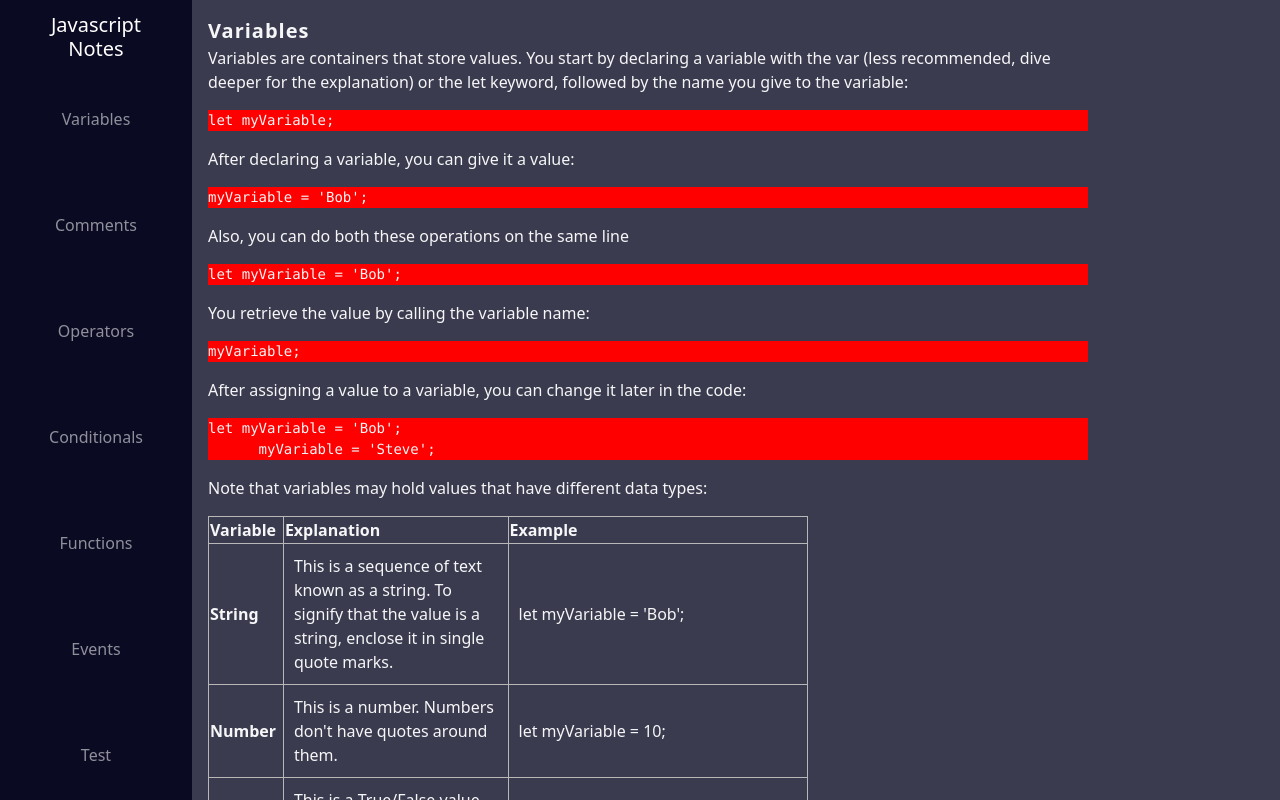
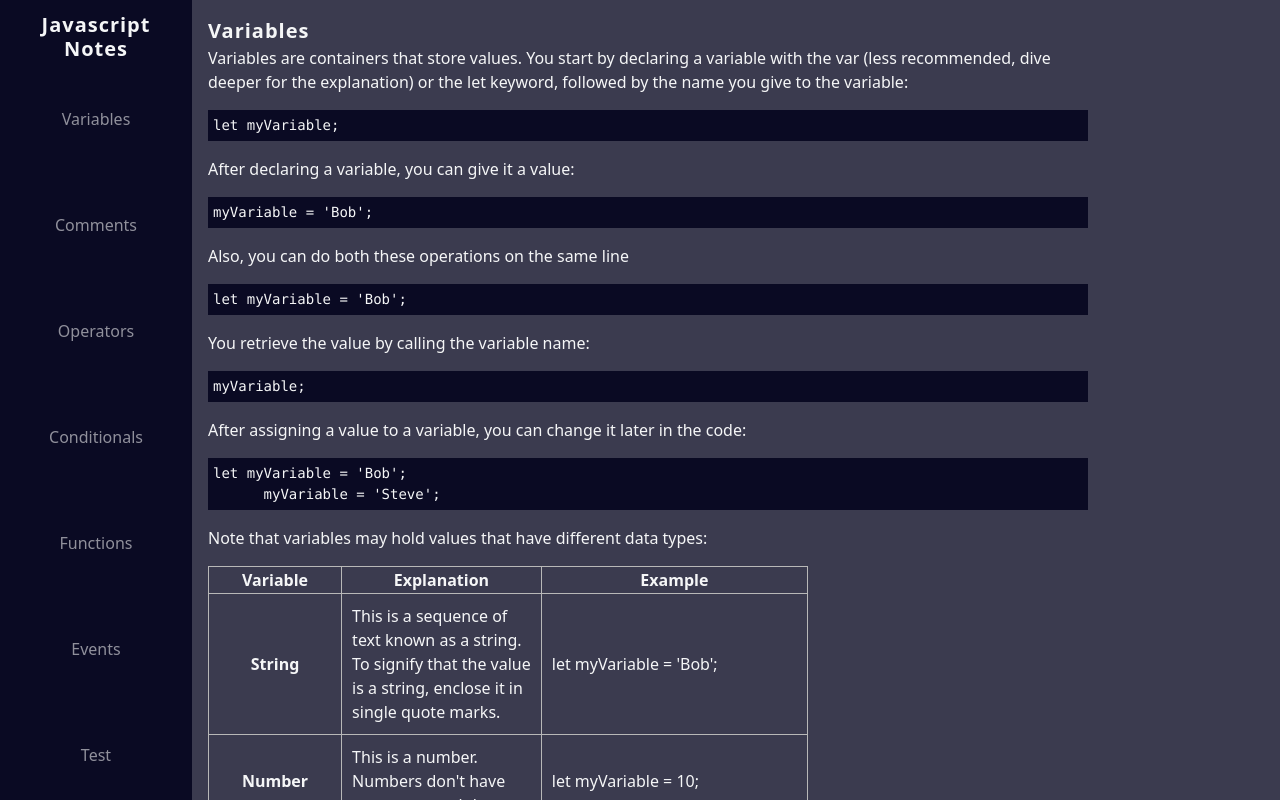
Before and after one commit to verdusco1/technical_documentation_page, a plain HTML site: page index.html in a window 1280 px wide. Shown: the top 800 px of the page. Drawn offline with nearby package versions, Linux system fonts and the light colour scheme.

Commit message:
Updated index.html and style.css

```diff
--- a/index.html
+++ b/index.html
@@ -11,9 +11,11 @@
     <title>Beginner's Notes for Javascript</title>
 </head>
 <body>
-    <nav id="nav-bar" class="navbar navbar-expand-md navbar-dark">
+    <nav id="navbar" class="navbar navbar-expand-md navbar-dark">
         <div class="container-fluid">
-          <span class="navbar-brand mb-0 h1">Javascript <br>Notes</span>
+          <span class="navbar-brand mb-0 h1">
+            <header>Javascript <br>Notes</header>
+          </span>
           <button class="navbar-toggler" type="button" data-bs-toggle="collapse" data-bs-target="#navbarSupportedContent" aria-controls="navbarSupportedContent" aria-expanded="false" aria-label="Toggle navigation">
             <span class="navbar-toggler-icon"></span>
           </button>
@@ -70,7 +72,7 @@
             </thread>
             <tbody>
               <tr>
-                <th scope="row">String</th>
+                <th scope="row" class="test">String</th>
                 <td> This is a sequence of text known as a string. To signify that the value is a string, enclose it in single quote marks.</td>
                 <td>let myVariable = 'Bob';</td>
               </tr>
--- a/style.css
+++ b/style.css
@@ -1,10 +1,11 @@
 body {
     background-color: #3b3b4f;
-    color: #f5f6f7!important;
+    color: #f5f6f7 !important;
   }
 
   @media screen and (min-width: 768px) {
-    .navbar, .navbar .container-fluid {
+    .navbar,
+    .navbar .container-fluid {
       background-color: #0a0a23;
       position: fixed;
       display: flex;
@@ -14,21 +15,18 @@ body {
       flex-direction: column !important;
       height: 100%;
       width: 15vw;
-
     }
 
     .navbar-nav {
       height: 100%;
-        display:flex;
+      display: flex;
       justify-content: space-around;
       flex-direction: column !important;
     }
 
-
     #main-doc {
       margin-left: 15vw;
-        padding:1rem 0rem 1rem 1rem;
-        background-color: ;
+      padding: 1rem 0rem 1rem 1rem;
       width: 70vw;
     }
 
@@ -40,7 +38,7 @@ body {
     }
 
     .navbar-brand {
-        margin: 0 auto
+      margin: 0 auto;
     }
   }
 
@@ -49,7 +47,6 @@ body {
       position: fixed;
       background-color: #0a0a23;
       width: 100%;
-
     }
 
     .nav-link {
@@ -60,49 +57,44 @@ body {
     }
 
     #main-doc {
-    background-color: ;
       padding: 5px;
-    width: ;
-
     }
   }
 
   .code-block {
-    background-color: red;
+    background-color: #0a0a23;
+    padding: 5px 0px 5px 5px;
   }
-
 
   /* table */
   td {
-    background-color:;
     padding: 10px;
-
   }
   table {
-    table-layout:fixed;
+    table-layout: fixed;
     width: 600px;
-    margin: 0 ;
+    margin: 0;
   }
 
   .row-title {
-    width: 10px;
-    background-color: ;
+    width: 20px;
   }
+
+  tr > th {
+    text-align: center;
+    /* center column of variables */
+  }
+
   .table-desc {
-    background-color: ;
     width: 30px;
   }
 
   .table-code {
-    background-color: ;
     width: 40px;
   }
 
-  table > * {
-    background-color: ;
-  }
-
-  tr, tr > * {
+  tr,
+  tr > * {
     border: solid 1px rgb(184, 184, 184);
   }
   /* table */
```
Lines whose indentation alone changed are shown as unchanged.
